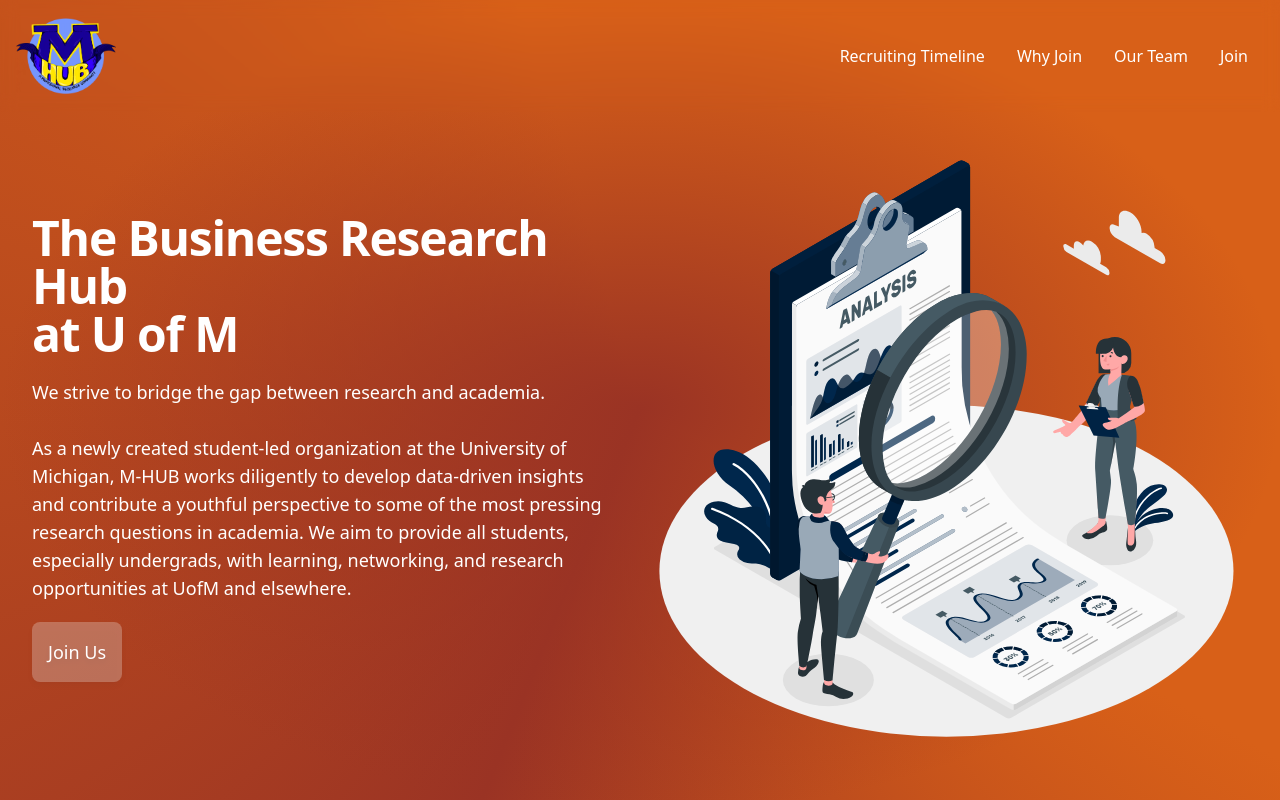
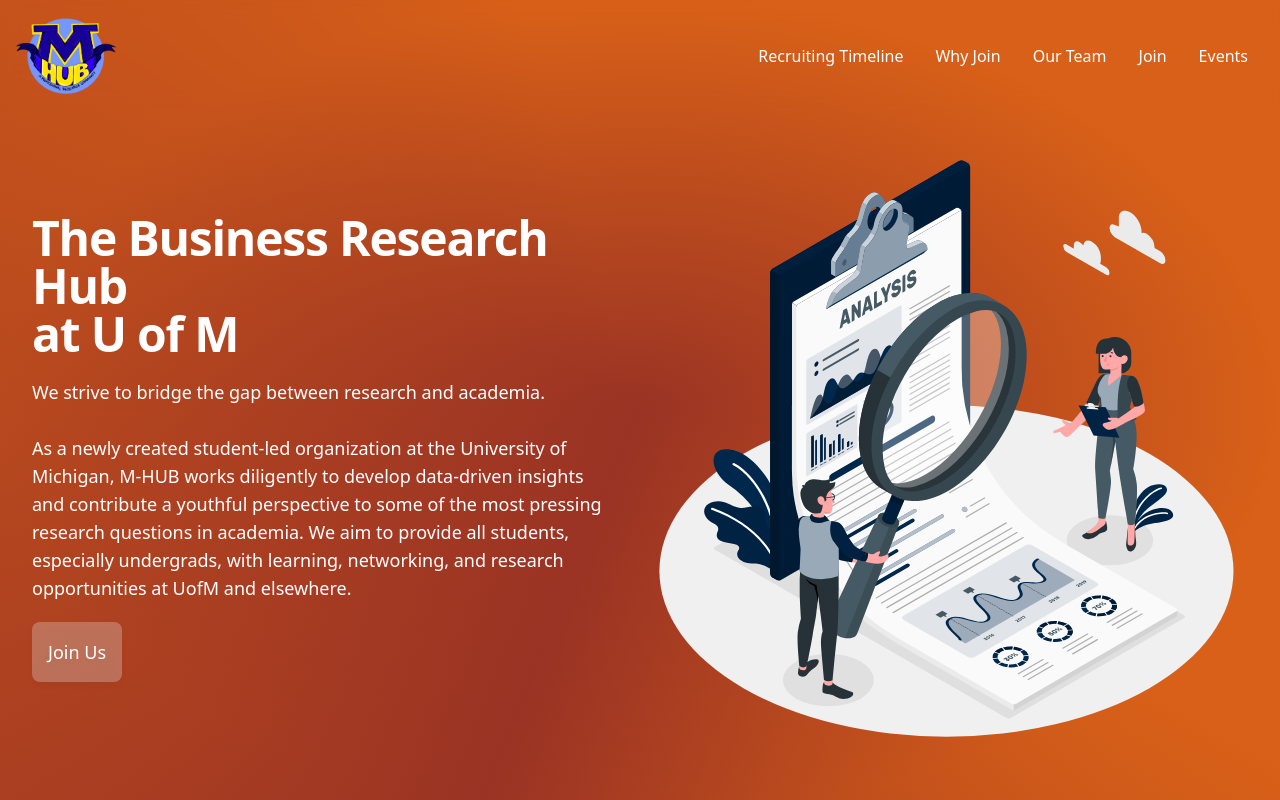
Before and after one commit to Jmshaver/M-Hub-Website, a Next.js app: page / in a window 1280 px wide. Shown: the top 800 px of the page. Built offline with nearby package versions, Linux system fonts and the light colour scheme.

Commit message:
added events link

```diff
--- a/components/navBar.jsx
+++ b/components/navBar.jsx
@@ -14,6 +14,9 @@
   }, {
     "name": "Join",
     "href": "/join"
+  }, {
+    "name": "Events",
+    "href": "/events"
   }
 ]
 
```
